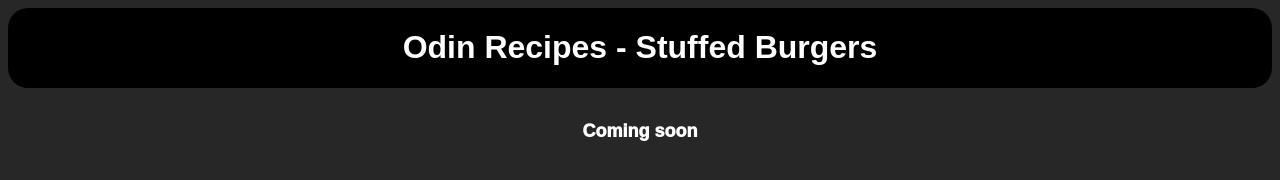
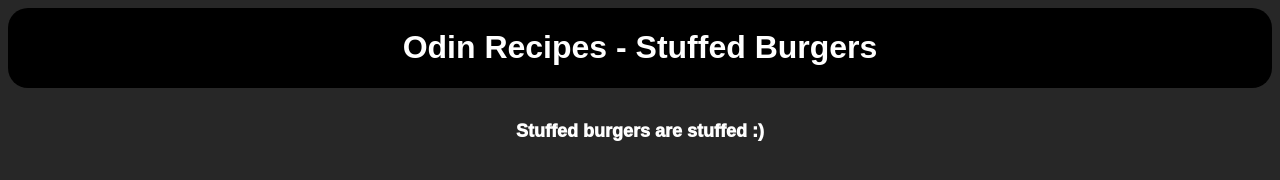
Before and after one commit to techvio-dev/odin-recipes, a plain HTML site: page recipes/stuffed-burgers.html in a window 1280 px wide. Drawn offline with Linux system fonts and the light colour scheme.

Commit message:
Update stuffed-burgers.html

```diff
--- a/recipes/stuffed-burgers.html
+++ b/recipes/stuffed-burgers.html
@@ -11,6 +11,6 @@
         <h1>Odin Recipes - Stuffed Burgers</h1>
     </div>
     <br>
-    <h2 class="c">Coming soon</h2>
+    <h2 class="c">Stuffed burgers are stuffed :)</h2>
 </body>
 </html>
```
